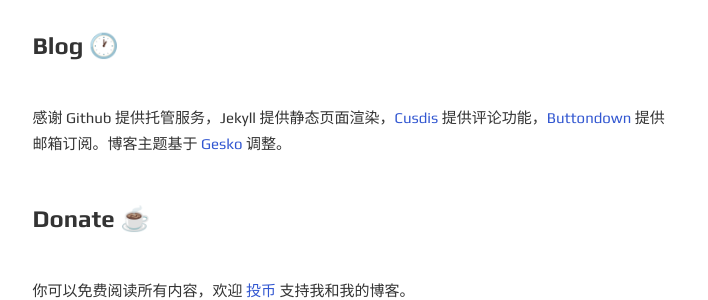
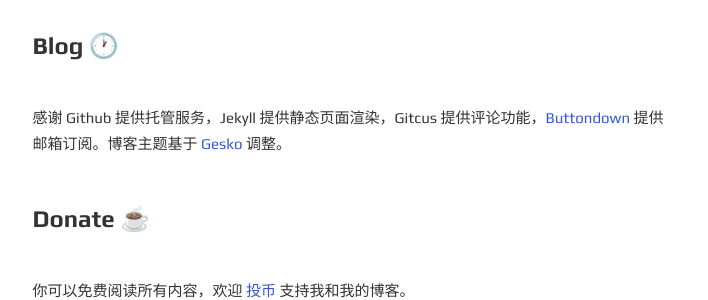
Before and after one commit to codyb1ue/codyb1ue.github.io, a Jekyll site: the page built from zh/about.html, in a window 1280 px wide. Shown: the part 560-860 px from the top of the page, without its empty margins (285-993 px from the left). Built offline with Jekyll 4.4.1, drawn with Linux system fonts in a browser that asks for light colours.

Commit message:
Update about.html

```diff
--- a/zh/about.html
+++ b/zh/about.html
@@ -14,7 +14,7 @@
 <p>嗨，我是Cody，目前居住在澳大利亚珀斯。热爱写作、阅读，逛公园和晒太阳。<br>现阶段的生活主题是：<b>攒钱、极简生活、停止怀旧、信息戒断。</b><br>欢迎给我 <a href="mailto:memozine.me@outlook.com">写信</a> 。</p>
 <br>
 <h3>Blog 🕐</h3>
-<p>感谢 Github 提供托管服务，Jekyll 提供静态页面渲染，<a href="https://cusdis.com">Cusdis</a> 提供评论功能，<a href="https://buttondown.email/refer/memozine">Buttondown</a> 提供邮箱订阅。博客主题基于 <a href="https://github.com/DavideBri/Gesko">Gesko</a> 调整。</p>
+<p>感谢 Github 提供托管服务，Jekyll 提供静态页面渲染，Gitcus 提供评论功能，<a href="https://buttondown.email/refer/memozine">Buttondown</a> 提供邮箱订阅。博客主题基于 <a href="https://github.com/DavideBri/Gesko">Gesko</a> 调整。</p>
 <br>
 <h3>Donate ☕️</h3>
 <p>你可以免费阅读所有内容，欢迎 <a href="https://memozine.me/donate">投币</a> 支持我和我的博客。</p>
```
